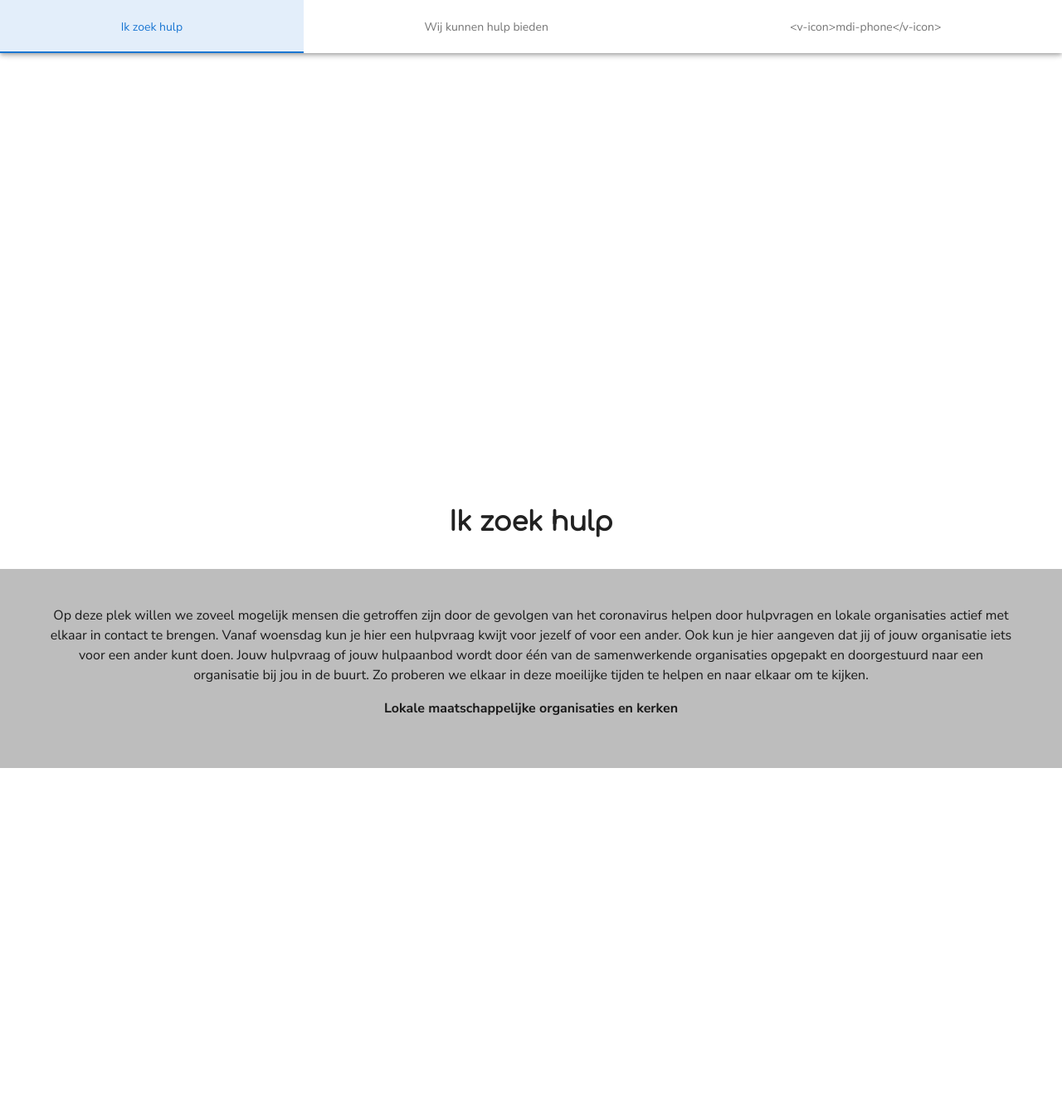
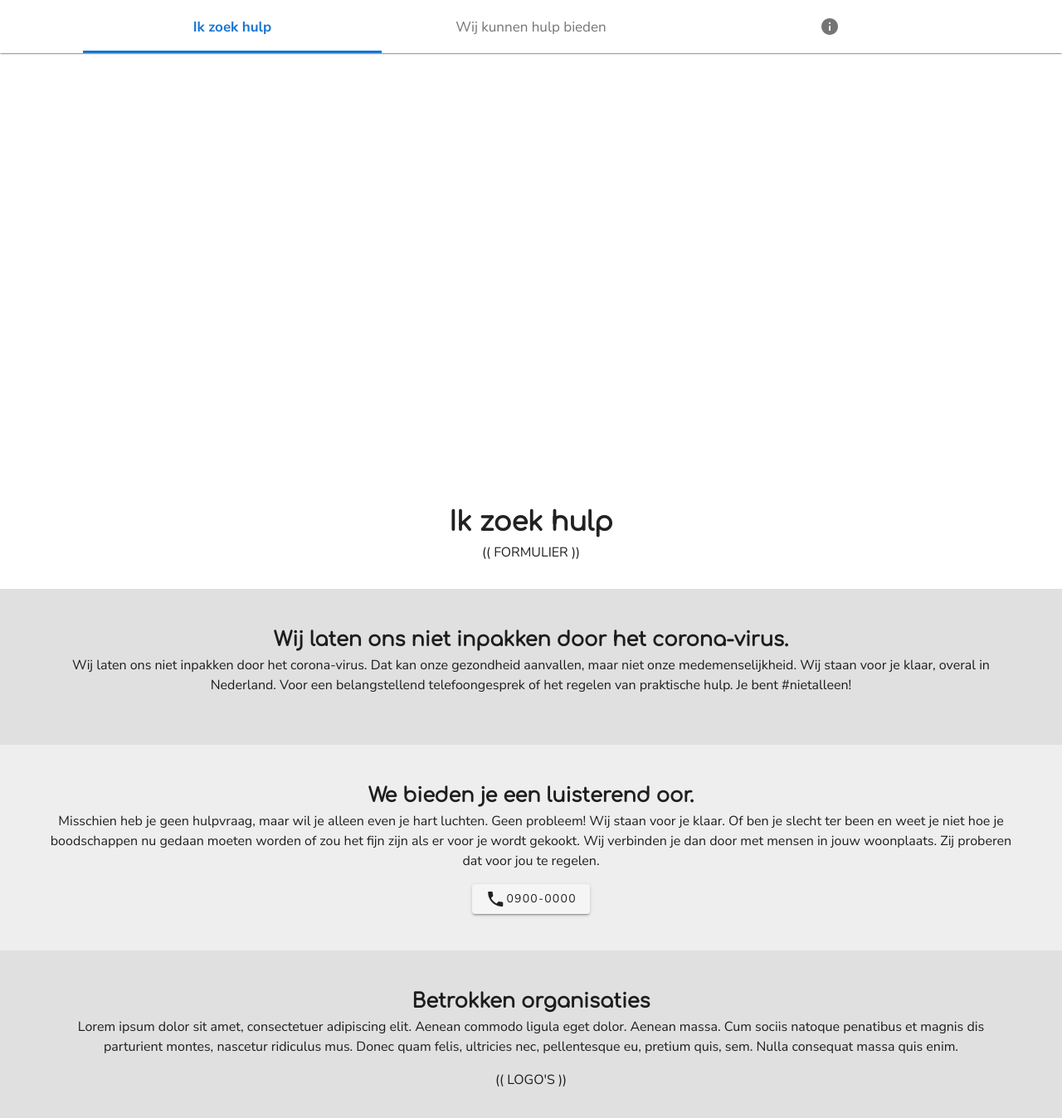
Before and after one commit to sdboer78/nietalleen, a Nuxt app: page / in a window 1280 px wide. Shown: the top 1348 px of the page at 83% size. Before the commit the page ends 926 px from the top, so only its background shows below. Built offline with nearby package versions, Linux system fonts and the light colour scheme.

Commit message:
add some default content to the pages of the application

```diff
--- a/layouts/default.vue
+++ b/layouts/default.vue
@@ -3,15 +3,23 @@
     <v-app-bar
       app
       color="white"
+      elevation="1"
       fixed
     >
       <v-tabs
         v-model="activeTab"
         color="primary"
-        grow
+        slider-size="3"
+        fixed-tabs
       >
-        <v-tab v-for="tab in tabs" :key="tab.id" :to="tab.route" exact>
-          {{ tab.name }}
+        <v-tab key="1" to="/" exact>
+          Ik zoek hulp
+        </v-tab>
+        <v-tab key="2" to="/hulp-bieden" exact>
+          Wij kunnen hulp bieden
+        </v-tab>
+        <v-tab key="3" to="/meer-info" exact>
+          <v-icon>mdi-information</v-icon>
         </v-tab>
       </v-tabs>
     </v-app-bar>
@@ -25,12 +33,7 @@
 export default {
   data () {
     return {
-      activeTab: '/',
-      tabs: [
-        { id: 1, name: 'Ik zoek hulp', route: '/' },
-        { id: 2, name: 'Wij kunnen hulp bieden', route: '/hulp-bieden' },
-        { id: 3, name: '<v-icon>mdi-phone</v-icon>', route: '/meer-info' }
-      ]
+      activeTab: '/'
     }
   }
 }
@@ -38,7 +41,12 @@ export default {
 
 <style type="text/css" lang="scss">
   .v-tab {
+    font-size: 17px;
+    letter-spacing: 0;
     text-transform: none;
-    letter-spacing: 0;
+
+    &--active {
+      font-weight: bold;
+    }
   }
 </style>
--- a/pages/hulp-bieden.vue
+++ b/pages/hulp-bieden.vue
@@ -5,7 +5,7 @@
     class="text-center"
   >
     <v-container class="pa-8">
-      <h1>Ik kan hulp bieden</h1>
+      <h1>Wij kunnen hulp bieden</h1>
     </v-container>
   </v-layout>
 </template>
--- a/pages/index.vue
+++ b/pages/index.vue
@@ -11,19 +11,35 @@
         contain
       />
       <h1>Ik zoek hulp</h1>
+      (( FORMULIER ))
     </v-container>
-    <section class="grey lighten-1 pa-8">
+    <section class="grey lighten-2 pa-8">
       <v-container>
+        <h2>Wij laten ons niet inpakken door het corona-virus.</h2>
         <p>
-          Op deze plek willen we zoveel mogelijk mensen die getroffen zijn door de gevolgen van het
-          coronavirus helpen door hulpvragen en lokale organisaties actief met elkaar in contact te brengen.
-          Vanaf woensdag kun je hier een hulpvraag kwijt voor jezelf of voor een ander.
-          Ook kun je hier aangeven dat jij of jouw organisatie iets voor een ander kunt doen.
-          Jouw hulpvraag of jouw hulpaanbod wordt door één van de samenwerkende organisaties opgepakt en
-          doorgestuurd naar een organisatie bij jou in de buurt. Zo proberen we elkaar in deze moeilijke
-          tijden te helpen en naar elkaar om te kijken.
+          Wij laten ons niet inpakken door het corona-virus. Dat kan onze gezondheid aanvallen, maar niet onze medemenselijkheid. Wij staan voor je klaar, overal in Nederland. Voor een belangstellend telefoongesprek of het regelen van praktische hulp. Je bent #nietalleen!
         </p>
-        <p><strong>Lokale maatschappelijke organisaties en kerken</strong></p>
+      </v-container>
+    </section>
+    <section class="grey lighten-3 pa-8">
+      <v-container>
+        <h2>We bieden je een luisterend oor.</h2>
+        <p>
+          Misschien heb je geen hulpvraag, maar wil je alleen even je hart luchten. Geen probleem! Wij staan voor je klaar. Of ben je slecht ter been en weet je niet hoe je boodschappen nu gedaan moeten worden of zou het fijn zijn als er voor je wordt gekookt. Wij verbinden je dan door met mensen in jouw woonplaats. Zij proberen dat voor jou te regelen.
+        </p>
+        <v-btn href="tel:0900-0000">
+          <v-icon>mdi-phone</v-icon>
+          0900-0000
+        </v-btn>
+      </v-container>
+    </section>
+    <section class="grey lighten-2 pa-8">
+      <v-container>
+        <h2>Betrokken organisaties</h2>
+        <p>
+          Lorem ipsum dolor sit amet, consectetuer adipiscing elit. Aenean commodo ligula eget dolor. Aenean massa. Cum sociis natoque penatibus et magnis dis parturient montes, nascetur ridiculus mus. Donec quam felis, ultricies nec, pellentesque eu, pretium quis, sem. Nulla consequat massa quis enim.
+        </p>
+        (( LOGO'S ))
       </v-container>
     </section>
   </v-layout>
```
